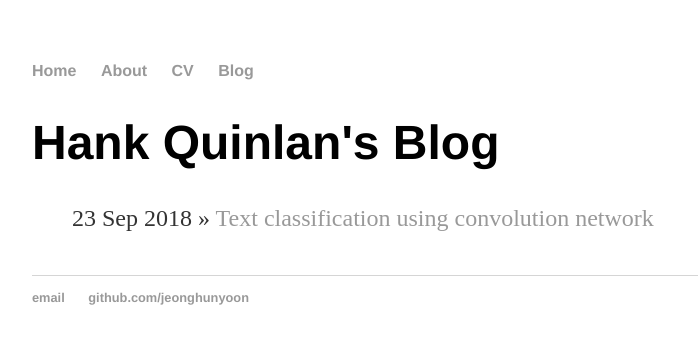
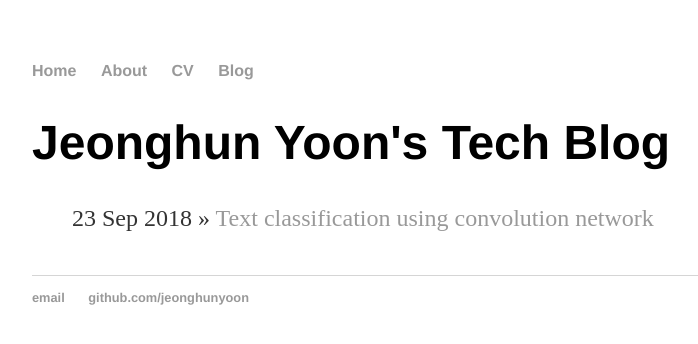
Before and after one commit to jeonghunyoon/jeonghunyoon.github.io, a Jekyll site: the page built from blog/index.html, in a window 1280 px wide. Shown: the top 344 px of the page, without its empty margins (160-858 px from the left). Built offline with Jekyll 4.4.1, drawn with Linux system fonts in a browser that asks for light colours.

Commit message:
blog name 변경

```diff
--- a/blog/index.html
+++ b/blog/index.html
@@ -1,6 +1,6 @@
 ---
 layout: default
-title: Hank Quinlan's Blog
+title: Jeonghun Yoon's Tech Blog
 ---
 <h1>{{ page.title }}</h1>
 <ul class="posts">
```
